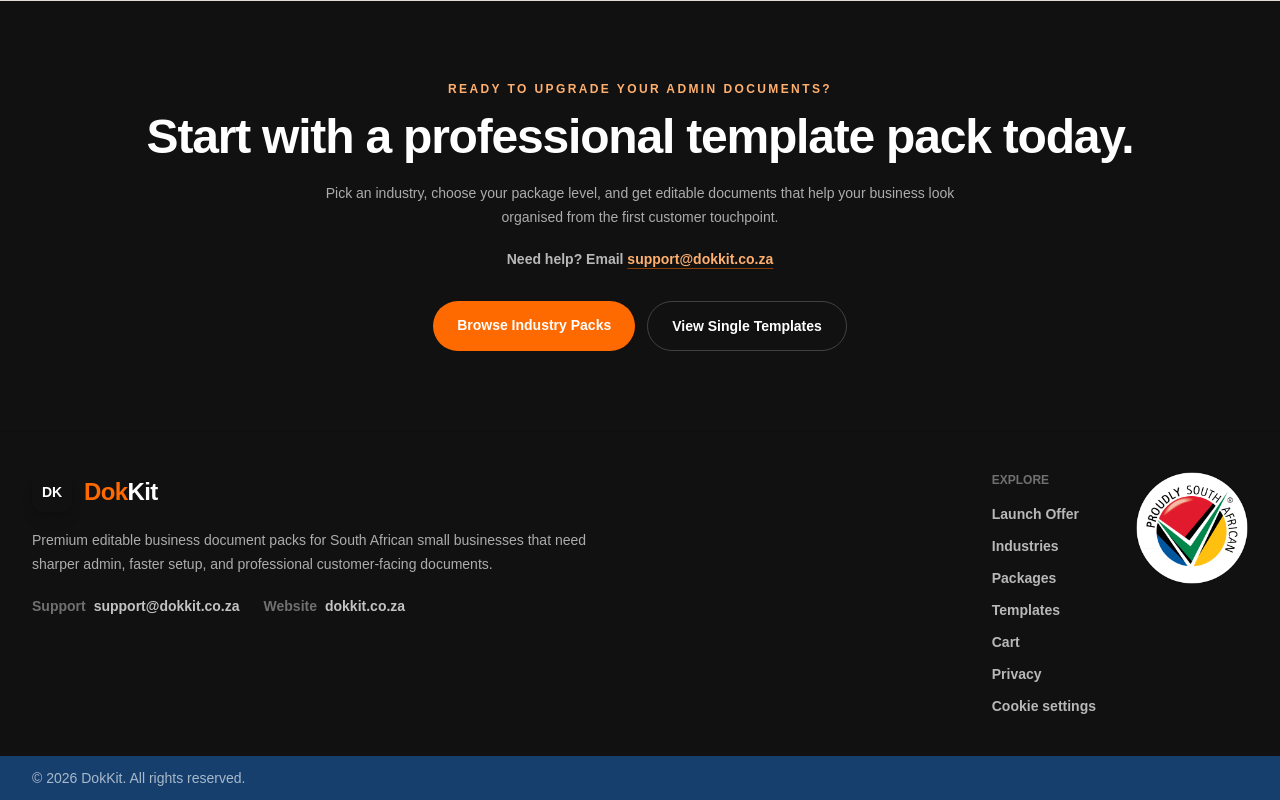
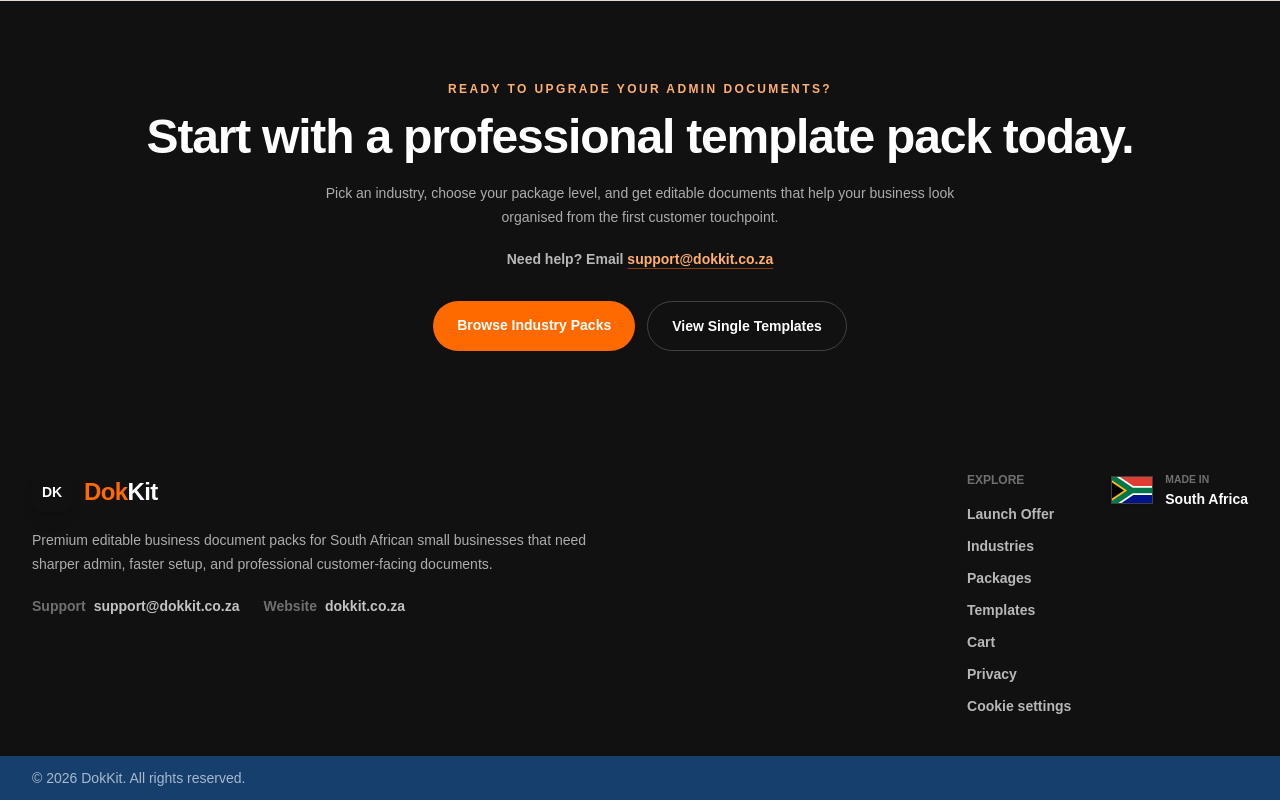
Before and after one commit to dokkitza-web/dokkit, a Next.js app: page / in a window 1280 px wide. Shown: the part 6718-7518 px from the top of the page. Built offline with nearby package versions, Linux system fonts and the light colour scheme; no server answers; the database is empty.

Commit message:
Replace footer membership badge with SA origin mark

```diff
--- a/src/components/site-footer.tsx
+++ b/src/components/site-footer.tsx
@@ -66,22 +66,24 @@ export function SiteFooter() {
             <CookieSettingsButton className="w-fit text-left transition hover:text-[#ff6a00]" />
           </div>
         </nav>
-        <a
-          href="https://proudlysa.co.za/"
-          target="_blank"
-          rel="noreferrer"
-          aria-label="Visit Proudly South African"
-          className="inline-flex w-fit transition hover:opacity-85 md:justify-self-end"
-        >
+        <div className="inline-flex w-fit items-center gap-3 md:justify-self-end">
           <Image
-            src="/brand/proudly-south-african-member.png"
-            alt="Proudly South African"
-            width={1448}
-            height={1448}
-            sizes="112px"
-            className="h-28 w-28 object-contain"
+            src="/brand/south-africa-flag.svg"
+            alt="South African flag"
+            width={900}
+            height={600}
+            sizes="42px"
+            className="h-7 w-[42px] border border-white/20 object-cover shadow-sm"
           />
-        </a>
+          <div>
+            <p className="text-[0.65rem] font-black uppercase text-white/40">
+              Made in
+            </p>
+            <p className="mt-0.5 text-sm font-black text-white">
+              South Africa
+            </p>
+          </div>
+        </div>
       </div>
       <div className="bg-[#173f6d]">
         <div className="mx-auto max-w-7xl px-5 py-3 lg:px-8">
```
Also changed, not shown: public/brand/proudly-south-african-member.png (deleted), public/brand/south-africa-flag.svg (added).
